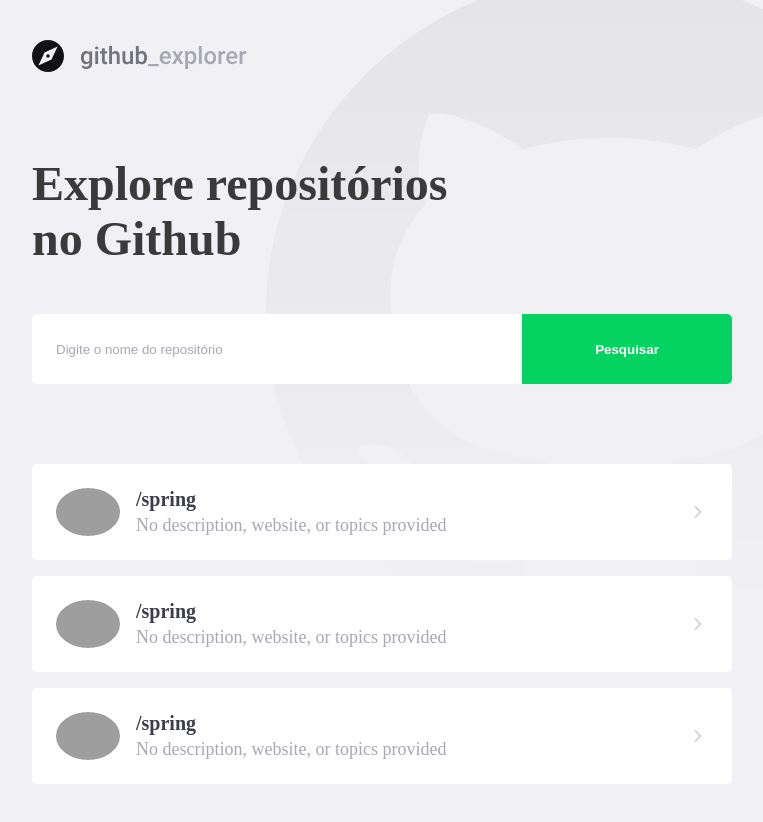
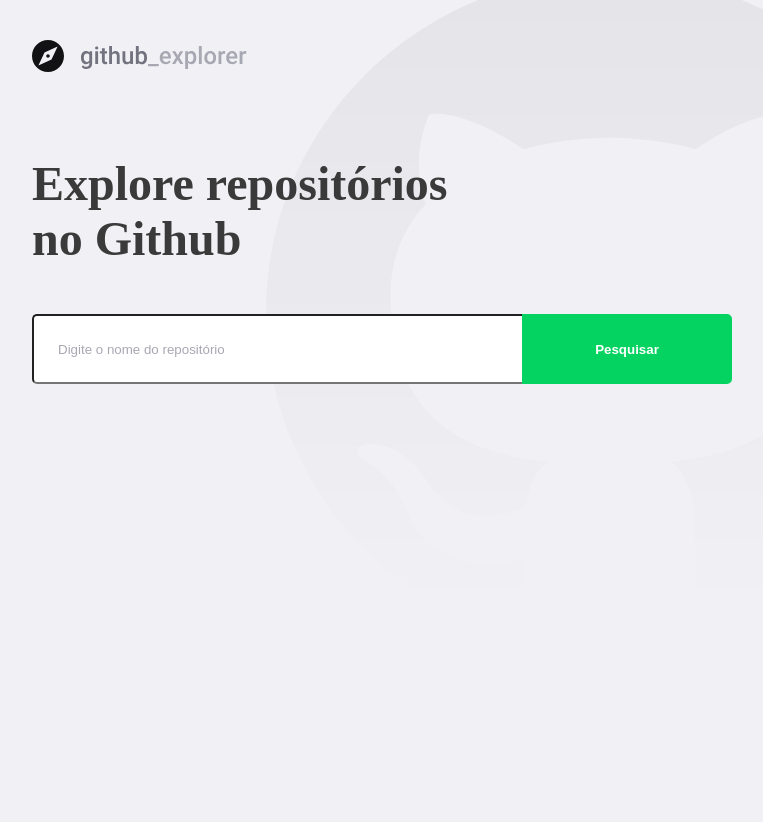
Before and after one commit to MauroBraga/primeiro-projeto-reactjs, a React (Create React App) app in the folder 05-primeiro-projeto-react/: page / in a window 1280 px wide. Shown: the whole page, without its empty margins (148-911 px from the left). After the commit the page ends 800 px from the top, so only its background shows below. Built offline with nearby package versions, Linux system fonts and the light colour scheme; grey boxes are pictures that could not be loaded.

Commit message:
Lidando com erros

```diff
--- a/05-primeiro-projeto-react/package.json
+++ b/05-primeiro-projeto-react/package.json
@@ -11,6 +11,7 @@
     "@types/react": "^16.9.53",
     "@types/react-dom": "^16.9.8",
     "@types/react-router-dom": "^5.1.6",
+    "axios": "^0.21.0",
     "polished": "^4.0.3",
     "react": "^17.0.1",
     "react-dom": "^17.0.1",
--- a/05-primeiro-projeto-react/src/pages/Dashboard/index.tsx
+++ b/05-primeiro-projeto-react/src/pages/Dashboard/index.tsx
@@ -1,57 +1,79 @@
-import React from 'react';
+import React, {useState, FormEvent} from 'react';
 import {FiChevronRight} from 'react-icons/fi'
 
 import logoImg from '../../assets/logo.svg';
-import {Title, Form, Repositories} from './styles';
+import {Title, Form, Repositories, Error} from './styles';
+import api from '../../services/api'
 
-
+interface Repository {
+    full_name: string;
+    description: string;
+    owner: {
+        login: string,
+        avatar_url: string
+    }
+}
 
 const Dashboard: React.FC = () => {
+    const [newRepo, setNewRepo] = useState('')
+    const [inputError, setInputError]  = useState('')
+    const [repositories, setRepositories] = useState<Repository[]>([]);
+
+    async function handleAddRepository(event:FormEvent<HTMLFormElement>):Promise<void>{
+        event.preventDefault()
+        if(!newRepo){
+            setInputError('Digite o autor/nome do repositório')
+            return;
+        }
+
+        try {
+            const response = await api.get<Repository>(`repos/${newRepo}`)
+            const repository = response.data
+            setRepositories([...repositories, repository])
+            setNewRepo('')
+            setInputError('')
+
+        } catch (error) {
+            setInputError('Error na busca por esse repositório')
+        }
+    }
+
     return (
         <>
             <img src={logoImg} alt="GitHub Explorer"/>
             <Title>Explore repositórios no Github</Title>
-        <Form>
-            <input placeholder="Digite o nome do repositório"/>
+            <Form hasError={!!inputError} onSubmit={handleAddRepository}>
+                <input
+                    value={newRepo}
+                    onChange={(e) => setNewRepo(e.target.value)}
+                    placeholder="Digite o nome do repositório"/>
                 <button type="submit">Pesquisar</button>
             </Form>
 
+            { inputError && <Error>{inputError}</Error>}
+
+
             <Repositories>
-            <a href= "teste">
-                <img src="https://avatars0.githubusercontent.com/u/7256202?s=460&u=b1cca5dcfbc15dd03f216417c64d7432002515ea&v=4" alt="Mauro Braga"></img>
+                {repositories.map(repository => {
+                    return(
+
+                        <a key={repository.full_name}
+                            href= "teste">
+                            <img src={repository.owner.avatar_url} alt={repository.owner.login}></img>
 
                             <div>
-                    <strong>/spring</strong>
-                    <p>No description, website, or topics provided</p>
+                                <strong>{repository.full_name}</strong>
+                                <p>{repository.description}</p>
                             </div>
 
                             <FiChevronRight size={20}/>
 
                         </a>
 
-            <a href= "teste">
-                <img src="https://avatars0.githubusercontent.com/u/7256202?s=460&u=b1cca5dcfbc15dd03f216417c64d7432002515ea&v=4" alt="Mauro Braga"></img>
+                    )
+                })}
 
-                <div>
-                    <strong>/spring</strong>
-                    <p>No description, website, or topics provided</p>
-                </div>
 
-                <FiChevronRight size={20}/>
-
-            </a>
-
-            <a href= "teste">
-                <img src="https://avatars0.githubusercontent.com/u/7256202?s=460&u=b1cca5dcfbc15dd03f216417c64d7432002515ea&v=4" alt="Mauro Braga"></img>
-
-                <div>
-                    <strong>/spring</strong>
-                    <p>No description, website, or topics provided</p>
-                </div>
-
-                <FiChevronRight size={20}/>
-
-            </a>
             </Repositories>
 
         </>
--- a/05-primeiro-projeto-react/src/pages/Dashboard/styles.ts
+++ b/05-primeiro-projeto-react/src/pages/Dashboard/styles.ts
@@ -1,5 +1,9 @@
-import styled from 'styled-components';
+import styled, {css} from 'styled-components';
 import { shade } from 'polished'
+
+interface FormProps {
+    hasError:boolean;
+}
 
 export const Title = styled.h1`
     font-size: 48px;
@@ -8,23 +12,29 @@
     margin-top: 80px;
 `;
 
-export const Form = styled.form`
+export const Form = styled.form<FormProps>`
     margin-top: 48px;
     max-width: 700px;
-
     display: flex;
 
     input {
         flex:1;
         height:70px;
         padding: 0 24px;
-        border:0;
+        border:1;
         border-radius: 5px 0 0 5px;
         color: #a8a8b3;
+        border-right:0;
+
+        ${(props) =>  props.hasError && css`
+            border:1;
+            border-color: #c53030;
+        `}
         &::placeholder {
             color: #a8a8b3
-        }
+        };
     }
+
 
     button {
         width: 210px;
@@ -41,9 +51,12 @@
         }
 
 
-    }
+    }`;
 
-
+export const Error = styled.span`
+    display:block;
+    color: #c53030;
+    margin-top:8px;
 `;
 
 export const   Repositories = styled.div`
@@ -77,7 +90,7 @@
 
         div {
             margin-left: 16px;
-
+            flex:1;
             strong {
                 font-size: 20px;
                 color: #3D3D4D;
--- /dev/null
+++ b/05-primeiro-projeto-react/src/services/api.ts
@@ -0,0 +1,6 @@
+import axios from 'axios'
+
+const api = axios.create({
+    baseURL: 'https://api.github.com/'
+})
+export default api;
```
Also changed, not shown: 05-primeiro-projeto-react/.eslintrc.json, 1 other file (tests, documents, lock files or other folders). Lines whose indentation alone changed are shown as unchanged.
